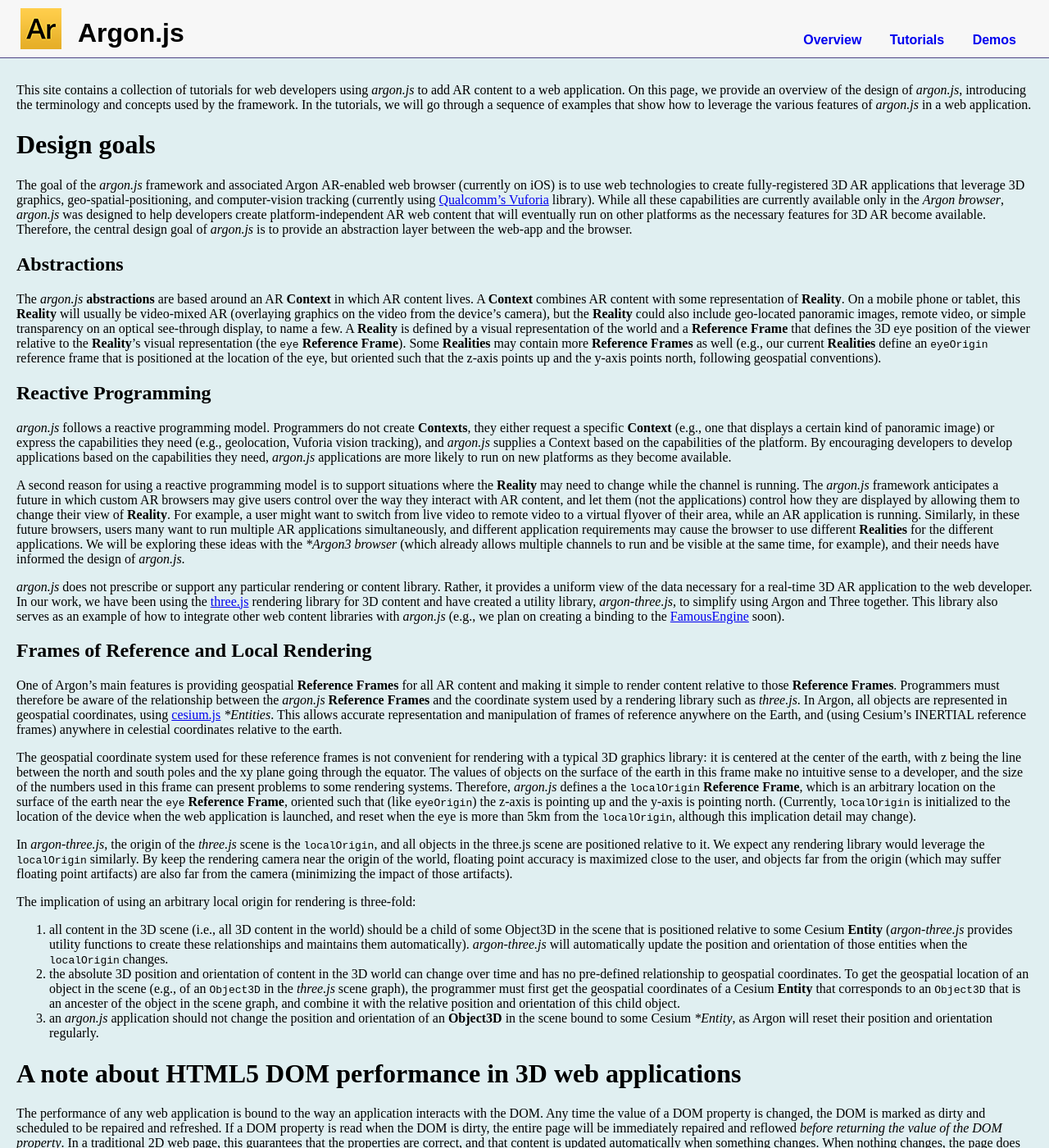
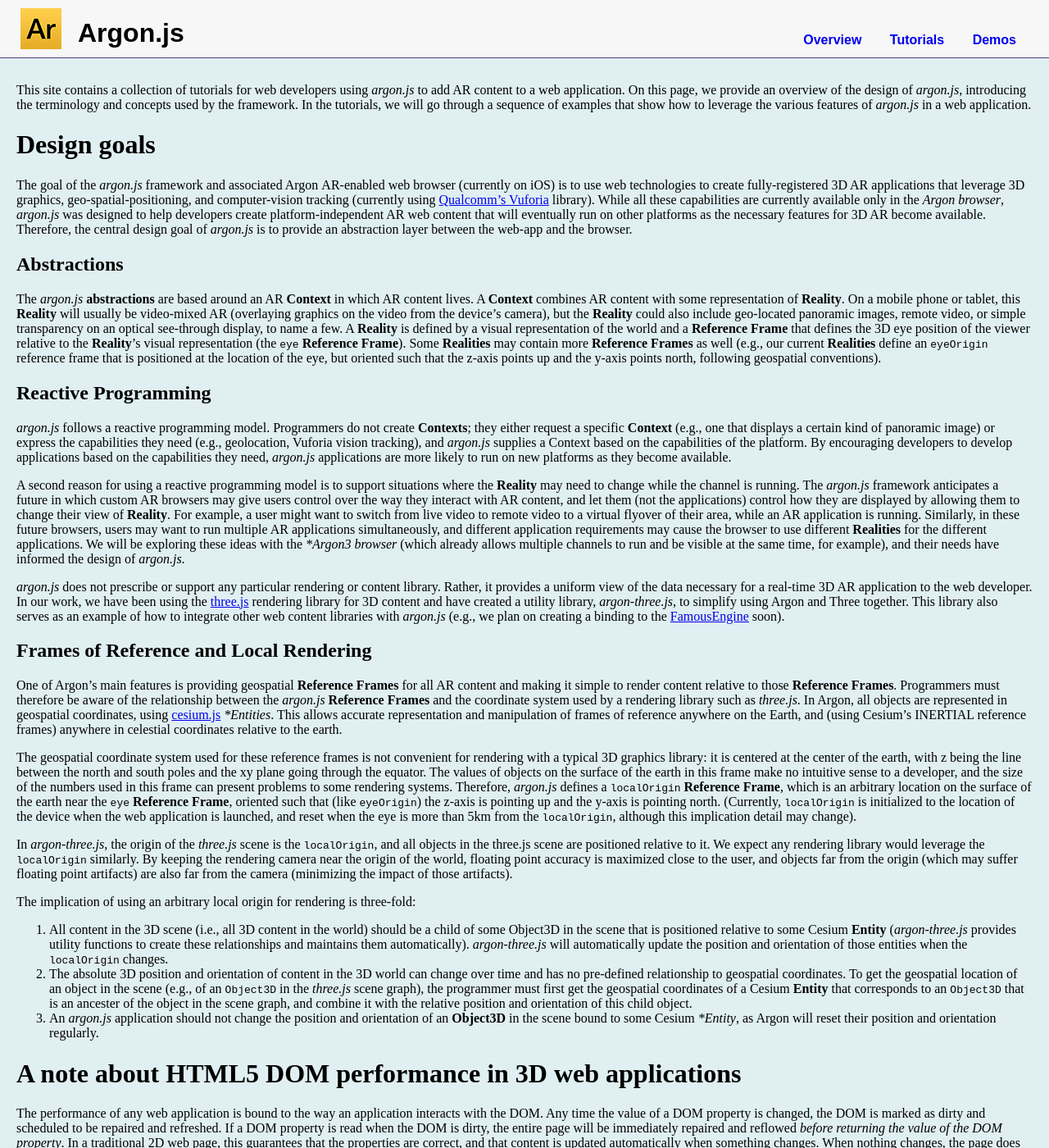
Before and after one commit to argonjs/argon-3-tutorials, a Jekyll site: the page built from index.md, in a window 1280 px wide and 1400 px high. Shown: the whole window at 82% size. Built offline with Jekyll 4.4.1, drawn with Linux system fonts in a browser that asks for light colours; Markdown is read by kramdown in place of the engine named in the settings.

Commit message:
Edited overview (index.md)

````diff
--- a/index.md
+++ b/index.md
@@ -13,9 +13,9 @@
 The *argon.js* **abstractions** are based around an AR **Context** in which AR content lives.  A **Context** combines AR content with some representation of **Reality**.  On a mobile phone or tablet, this **Reality** will usually be video-mixed AR (overlaying graphics on the video from the device's camera), but the **Reality** could also include geo-located panoramic images, remote video, or simple transparency on an optical see-through display, to name a few.  A **Reality** is defined by a visual representation of the world and a **Reference Frame** that defines the 3D eye position of the viewer relative to the **Reality**'s visual representation (the ```eye``` **Reference Frame**). Some **Realities** may contain more **Reference Frames** as well (e.g., our current **Realities** define an ```eyeOrigin``` reference frame that is positioned at the location of the eye, but oriented such that the z-axis points up and the y-axis points north, following geospatial conventions).
 
 ## Reactive Programming
-*argon.js* follows a reactive programming model.  Programmers do not create **Contexts**, they either request a specific **Context** (e.g., one that displays a certain kind of panoramic image) or express the capabilities they need (e.g., geolocation, Vuforia  vision tracking), and *argon.js* supplies a Context based on the capabilities of the platform.  By encouraging developers to develop applications based on the capabilities they need, *argon.js* applications are more likely to run on new platforms as they become available.
+*argon.js* follows a reactive programming model.  Programmers do not create **Contexts**; they either request a specific **Context** (e.g., one that displays a certain kind of panoramic image) or express the capabilities they need (e.g., geolocation, Vuforia  vision tracking), and *argon.js* supplies a Context based on the capabilities of the platform.  By encouraging developers to develop applications based on the capabilities they need, *argon.js* applications are more likely to run on new platforms as they become available.
 
-A second reason for using a reactive programming model is to support situations where the **Reality** may need to change while the channel is running.  The *argon.js* framework anticipates a future in which custom AR browsers may give users control over the way they interact with AR content, and let them (not the applications) control how they are displayed by allowing them to change their view of **Reality**. For example, a user might want to switch from live video to remote video to a virtual flyover of their area, while an AR application is running.  Similarly, in these future browsers, users many want to run multiple AR applications simultaneously, and different application requirements may cause the browser to use different **Realities** for the different applications.  We will be exploring these ideas with the **Argon3 browser* (which already allows multiple channels to run and be visible at the same time, for example), and their needs have informed the design of *argon.js*.
+A second reason for using a reactive programming model is to support situations where the **Reality** may need to change while the channel is running.  The *argon.js* framework anticipates a future in which custom AR browsers may give users control over the way they interact with AR content, and let them (not the applications) control how they are displayed by allowing them to change their view of **Reality**. For example, a user might want to switch from live video to remote video to a virtual flyover of their area, while an AR application is running.  Similarly, in these future browsers, users may want to run multiple AR applications simultaneously, and different application requirements may cause the browser to use different **Realities** for the different applications.  We will be exploring these ideas with the **Argon3 browser* (which already allows multiple channels to run and be visible at the same time, for example), and their needs have informed the design of *argon.js*.
 
 *argon.js* does not prescribe or support any particular rendering or content library.  Rather, it provides a uniform view of the data necessary for a real-time 3D AR application to the web developer.  In our work, we have been using the [three.js](http://threejs.org) rendering library for 3D content and have created a utility library, *argon-three.js*, to simplify using Argon and Three together. This library also serves as an example of how to integrate other web content libraries with *argon.js* (e.g., we plan on creating a binding to the [FamousEngine](http://famous.org) soon).
 
@@ -23,15 +23,15 @@
 
 One of Argon's main features is providing geospatial **Reference Frames** for all AR content and making it simple to render content relative to those **Reference Frames**.  Programmers must therefore be aware of the relationship between the *argon.js* **Reference Frames** and the coordinate system used by a rendering library such as *three.js*.  In Argon, all objects are represented in geospatial coordinates, using [cesium.js](http://cesiumjs.org) **Entities*.  This allows accurate representation and manipulation of frames of reference anywhere on the Earth, and (using Cesium's INERTIAL reference frames) anywhere in celestial coordinates relative to the earth.
 
-The geospatial coordinate system used for these reference frames is not convenient for rendering with a typical 3D graphics library: it is centered at the center of the earth, with z being the line between the north and south poles and the xy plane going through the equator.   The values of objects on the surface of the earth in this frame make no intuitive sense to a developer, and the size of the numbers used in this frame can present problems to some rendering systems. Therefore, *argon.js* defines a the ```localOrigin``` **Reference Frame**, which is an arbitrary location on the surface of the earth near the ```eye``` **Reference Frame**, oriented such that (like ```eyeOrigin```) the z-axis is pointing up and the y-axis is pointing north. (Currently, ```localOrigin``` is initialized to the location of the device when the web application is launched, and reset when the eye is more than 5km from the ```localOrigin```, although this implication detail may change).
+The geospatial coordinate system used for these reference frames is not convenient for rendering with a typical 3D graphics library: it is centered at the center of the earth, with z being the line between the north and south poles and the xy plane going through the equator.   The values of objects on the surface of the earth in this frame make no intuitive sense to a developer, and the size of the numbers used in this frame can present problems to some rendering systems. Therefore, *argon.js* defines a ```localOrigin``` **Reference Frame**, which is an arbitrary location on the surface of the earth near the ```eye``` **Reference Frame**, oriented such that (like ```eyeOrigin```) the z-axis is pointing up and the y-axis is pointing north. (Currently, ```localOrigin``` is initialized to the location of the device when the web application is launched, and reset when the eye is more than 5km from the ```localOrigin```, although this implication detail may change).
 
-In *argon-three.js*, the origin of the *three.js* scene is the ```localOrigin```, and all objects in the three.js scene are positioned relative to it.  We expect any rendering library would leverage the ```localOrigin``` similarly.  By keep the rendering camera near the origin of the world, floating point accuracy is maximized close to the user, and objects far from the origin (which may suffer floating point artifacts) are also far from the camera (minimizing the impact of those artifacts).
+In *argon-three.js*, the origin of the *three.js* scene is the ```localOrigin```, and all objects in the three.js scene are positioned relative to it.  We expect any rendering library would leverage the ```localOrigin``` similarly.  By keeping the rendering camera near the origin of the world, floating point accuracy is maximized close to the user, and objects far from the origin (which may suffer floating point artifacts) are also far from the camera (minimizing the impact of those artifacts).
 
 The implication of using an arbitrary local origin for rendering is three-fold:
 
-1. all content in the 3D scene (i.e., all 3D content in the world) should be a child of some Object3D in the scene   that is positioned relative to some Cesium **Entity** (*argon-three.js* provides utility functions to create these relationships and maintains them automatically).  *argon-three.js* will automatically update the position and orientation of those entities when the ```localOrigin``` changes.
-1. the absolute 3D position and orientation of content in the 3D world can change over time and has no pre-defined relationship to geospatial coordinates.  To get the geospatial location of an object in the scene (e.g., of an ```Object3D``` in the *three.js* scene graph), the programmer must first get the geospatial coordinates of a Cesium **Entity** that corresponds to an ```Object3D``` that is an ancester of the object in the scene graph, and combine it with the relative position and orientation of this child object.
-3. an *argon.js* application should not change the position and orientation of an **Object3D** in the scene bound to some Cesium **Entity*, as Argon will reset their position and orientation regularly.
+1. All content in the 3D scene (i.e., all 3D content in the world) should be a child of some Object3D in the scene   that is positioned relative to some Cesium **Entity** (*argon-three.js* provides utility functions to create these relationships and maintains them automatically).  *argon-three.js* will automatically update the position and orientation of those entities when the ```localOrigin``` changes.
+1. The absolute 3D position and orientation of content in the 3D world can change over time and has no pre-defined relationship to geospatial coordinates.  To get the geospatial location of an object in the scene (e.g., of an ```Object3D``` in the *three.js* scene graph), the programmer must first get the geospatial coordinates of a Cesium **Entity** that corresponds to an ```Object3D``` that is an ancester of the object in the scene graph, and combine it with the relative position and orientation of this child object.
+3. An *argon.js* application should not change the position and orientation of an **Object3D** in the scene bound to some Cesium **Entity*, as Argon will reset their position and orientation regularly.
 
 # A note about HTML5 DOM performance in 3D web applications
 
````
